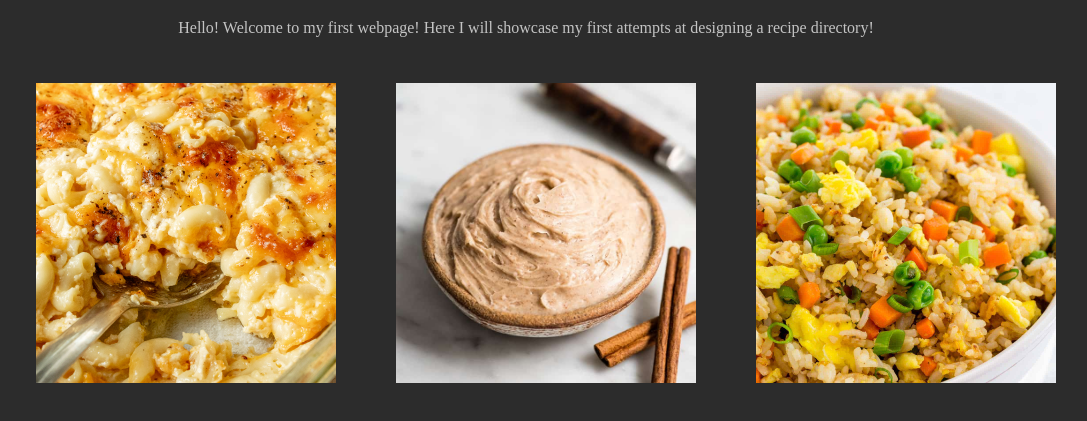
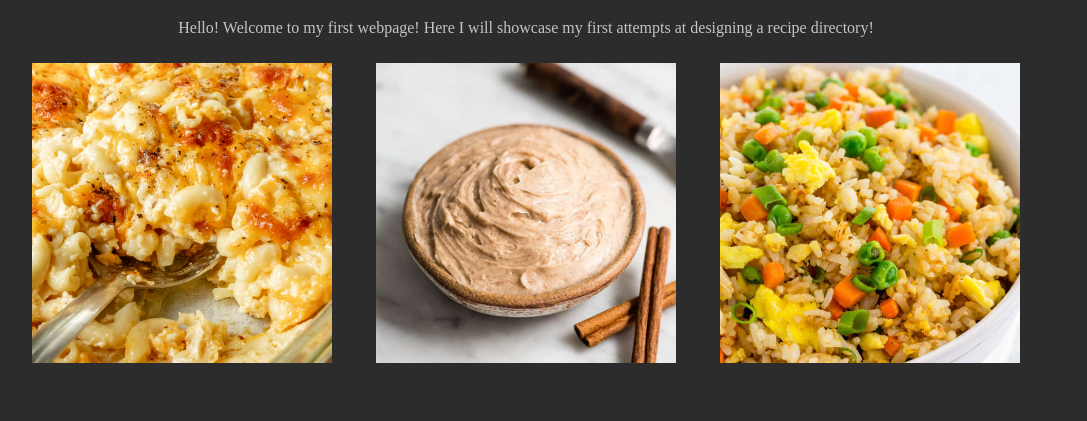
Before and after one commit to muttboy/odin-recipes, a plain HTML site: page index.html in a window 1280 px wide. Shown: the part 61-482 px from the top of the page, without its empty margins (114-1201 px from the left). Drawn offline with Linux system fonts and the light colour scheme.

Commit message:
Fix alignment of href img

```diff
--- a/index.html
+++ b/index.html
@@ -17,9 +17,9 @@
 
     <div class="recipes">
         <ul class="list"></ul>
-            <li><a href="./recipes/mac.html" target="_blank"><img src="./recipes/images/macncheese.jpg" alt="mac and cheese photo" height="300px" width="auto" class="image"></a></li>
-            <li><a href="./recipes/butter.html" target="_blank"><img src="./recipes/images/butter.jpg" alt="butter photo" height="300px" width="auto" class="image"></a></li>
-            <li><a href="./recipes/rice.html" target="_blank"><img src="./recipes/images/rice.jpg" alt="fried rice photo" height="300px" width="auto" class="image"></a></li>
+            <li class="item"><a href="./recipes/mac.html" target="_blank"><img src="./recipes/images/macncheese.jpg" alt="mac and cheese photo" height="300px" width="auto" class="image"></a></li>
+            <li class="item"><a href="./recipes/butter.html" target="_blank"><img src="./recipes/images/butter.jpg" alt="butter photo" height="300px" width="auto" class="image"></a></li>
+            <li class="item"><a href="./recipes/rice.html" target="_blank"><img src="./recipes/images/rice.jpg" alt="fried rice photo" height="300px" width="auto" class="image"></a></li>
     </div>
 
 
--- a/styles.css
+++ b/styles.css
@@ -3,18 +3,30 @@
     background-color: rgb(44, 44, 44);
   }
 
-
+/* Main Page */
 .title,
 .statement {
     text-align: center;
   }
 
 div {
-  display: flex;
   list-style: none;
   justify-content: center;
 }
 
 .image {
-  margin: 30px;
+  margin: auto;
 }
+
+.recipes {
+  text-align: center;
+}
+
+.item {
+  display: inline-block;
+  padding: 10px;
+  margin-left: 10px;
+  margin-right: 10px;
+}
+
+/* Recipe Pages */
```
